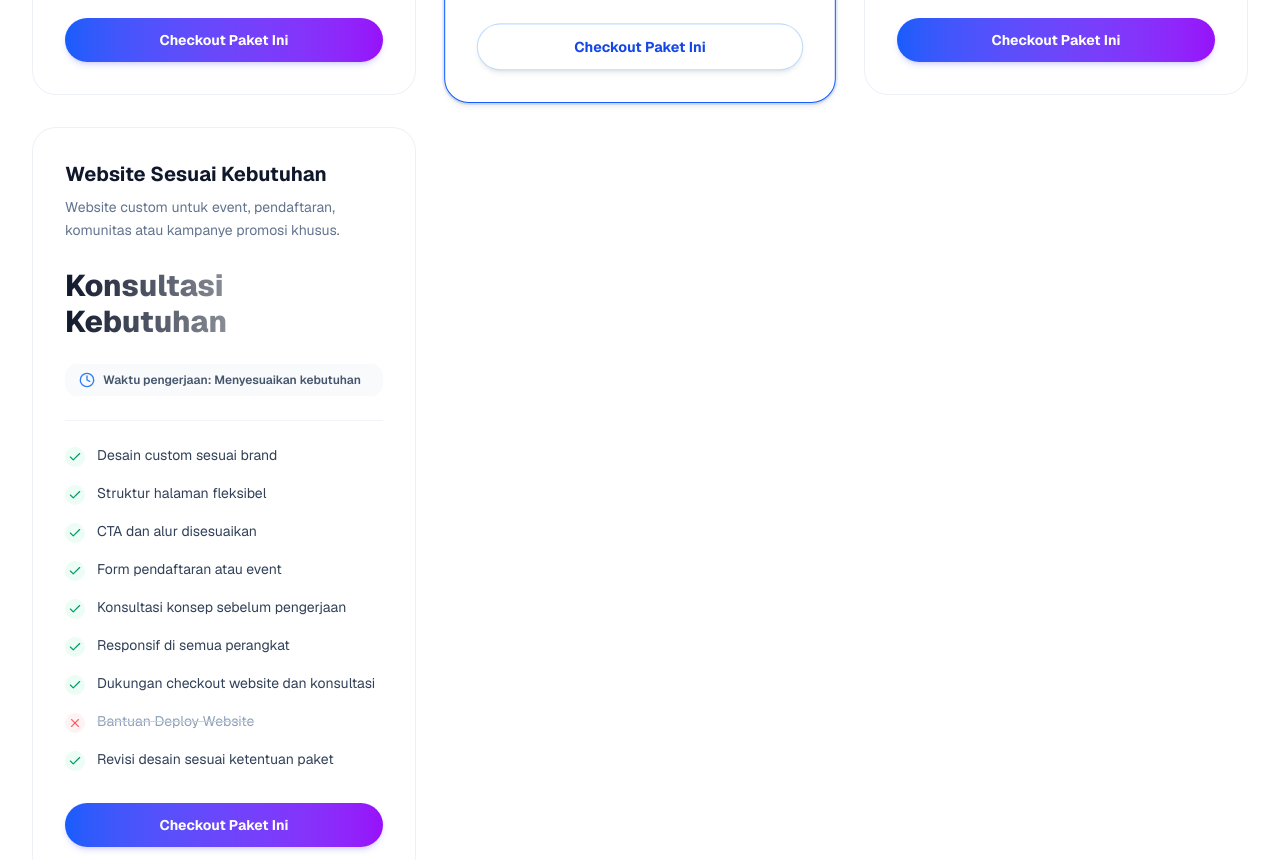
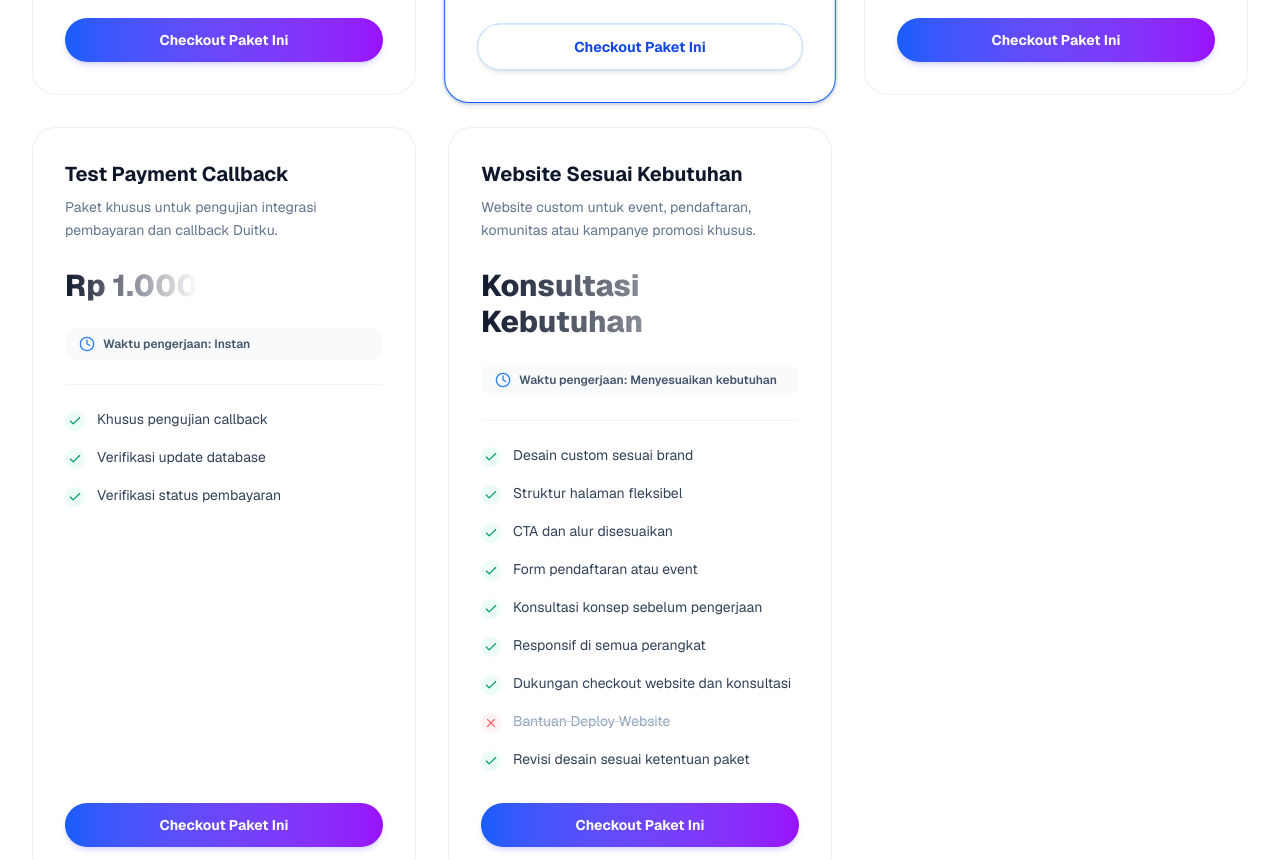
Before and after one commit to aul-ar/digital-carroll-base, a Next.js app: page / in a window 1280 px wide. Shown: the part 7900-8760 px from the top of the page. Built offline with nearby package versions, Linux system fonts and the light colour scheme.

Commit message:
Add test payment package for callback testing

```diff
--- a/src/data/pricing.ts
+++ b/src/data/pricing.ts
@@ -143,6 +143,20 @@ export const pricingPlans: PricingPlan[] = [
     ]
   },
   {
+    id: "plan-test-payment",
+    name: "Test Payment Callback",
+    price: "Rp 1.000",
+    description: "Paket khusus untuk pengujian integrasi pembayaran dan callback Duitku.",
+    popular: false,
+    deliveryTime: "Instan",
+    targetServiceSlug: "landing-page",
+    features: [
+      { text: "Khusus pengujian callback", included: true },
+      { text: "Verifikasi update database", included: true },
+      { text: "Verifikasi status pembayaran", included: true }
+    ]
+  },
+  {
     id: "plan-website-sesuai-kebutuhan",
     name: "Website Sesuai Kebutuhan",
     price: "Konsultasi Kebutuhan",
```
